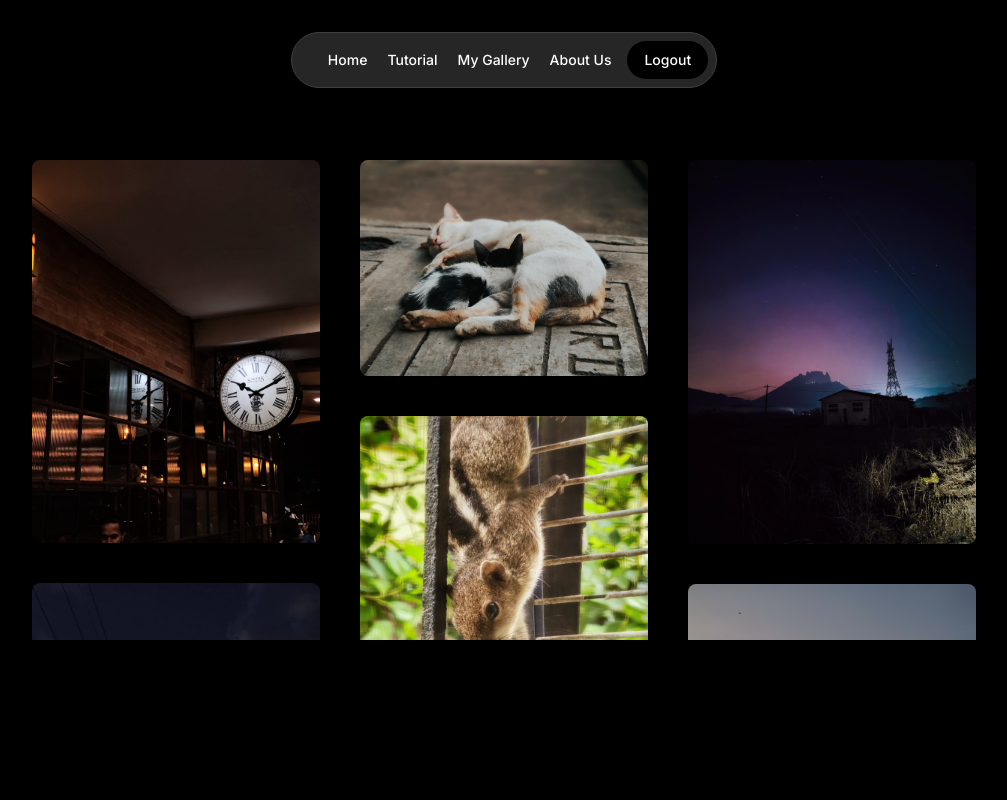
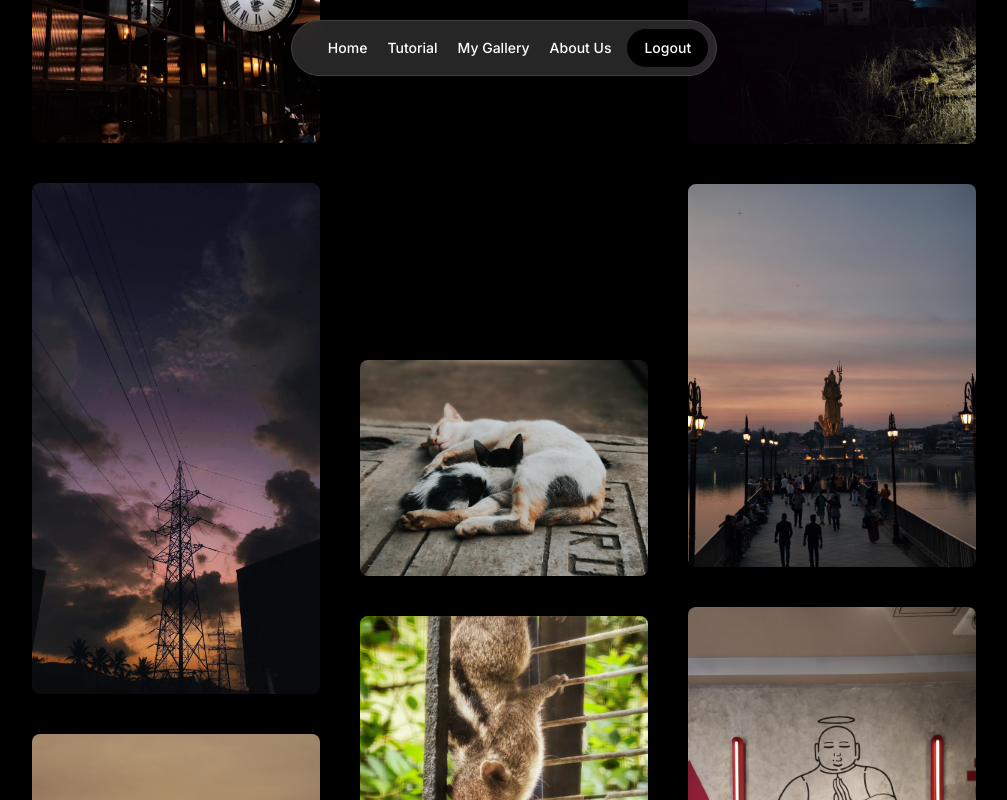
Before and after one commit to Bad-Astronomer/Meap-Project, a Next.js app in the folder frontend/: page / in a window 1280 px wide. Shown: the top 800 px of the page, without its empty margins (136-1143 px from the left). Built offline with nearby package versions, Linux system fonts and the light colour scheme.

Commit message:
Better navbar and gallery animations

```diff
--- a/frontend/app/globals.css
+++ b/frontend/app/globals.css
@@ -2,9 +2,19 @@
 @tailwind components;
 @tailwind utilities;
 
-/* TEMP */
-
+/*! TEMP */
 body{
-    height: 500vh;
+    /* height: 500vh; */
     background-color: black;
 }
+
+
+/* Hide scrollbar for Chrome, Safari and Opera */
+.no-scrollbar::-webkit-scrollbar {
+    display: none;
+}
+/* Hide scrollbar for IE, Edge and Firefox */
+.no-scrollbar {
+    -ms-overflow-style: none; /* IE and Edge */
+    scrollbar-width: none; /* Firefox */
+}
--- a/frontend/components/ui/Gallery.tsx
+++ b/frontend/components/ui/Gallery.tsx
@@ -1,5 +1,5 @@
 "use client";
-import { useScroll, useTransform } from "framer-motion";
+import { useScroll, useTransform, useSpring } from "framer-motion";
 import { useRef } from "react";
 import { motion } from "framer-motion";
 import Image from "next/image";
@@ -13,14 +13,16 @@
   className?: string;
 }) => {
   const gridRef = useRef<any>(null);
-  const { scrollYProgress } = useScroll({
-    container: gridRef, // remove this if your container is not fixed height
-    offset: ["start start", "end start"], // remove this if your container is not fixed height
+  let { scrollYProgress } = useScroll();
+  let smoothScrollYProgress = useSpring(scrollYProgress, {
+    stiffness: 300,
+    damping: 40,
+    restDelta: 0.001
   });
 
-  const translateFirst = useTransform(scrollYProgress, [0, 1], [0, -400]);
+  const translateFirst = useTransform(smoothScrollYProgress, [0, 1], [0, -400]);
   const translateSecond = useTransform(scrollYProgress, [0, 1], [0, 200]);
-  const translateThird = useTransform(scrollYProgress, [0, 1], [0, -400]);
+  const translateThird = useTransform(smoothScrollYProgress, [0, 1], [0, -400]);
 
   const third = Math.ceil(images.length / 3);
 
@@ -30,7 +32,7 @@
 
   return (
     <div
-      className={cn("h-[40rem] items-start overflow-y-auto w-full", className)}
+      className={cn("items-start overflow-y-auto w-full", className)}
       ref={gridRef}
     >
       <div
--- a/frontend/components/ui/Navbar.tsx
+++ b/frontend/components/ui/Navbar.tsx
@@ -43,20 +43,21 @@
     <AnimatePresence mode="wait">
       <motion.div
         initial={{
-          opacity: 1,
+          // opacity: 1,
           y: -100,
         }}
         animate={{
           y: visible ? 0 : -100,
-          opacity: visible ? 1 : 0,
+          // opacity: visible ? 1 : 0,
         }}
         transition={{
           duration: 2,
           type: "spring",
-          stiffness: 100
+          stiffness: 300,
+          damping: 23,
         }}
         className={cn(
-          "flex max-w-fit backdrop-blur-md fixed top-8 inset-x-0 mx-auto border border-neutral-700 rounded-full  bg-white/15  z-[5000] pr-2 pl-8 py-2  items-center justify-center space-x-4 font-medium text-white",
+          "flex max-w-fit backdrop-blur-md fixed top-5 inset-x-0 mx-auto border border-neutral-700 rounded-full  bg-white/15  z-[5000] pr-2 pl-8 py-2  items-center justify-center space-x-4 font-medium text-white",
           className
 
           //sticky top-2 w-auto mx-auto mt-4 flex gap-4 items-center rounded-full border border-white border-opacity-10 bg-white bg-opacity-8 backdrop-blur-md p-2 pl-6
```
Also changed, not shown: frontend/app/page.tsx (+2 -5 lines).
